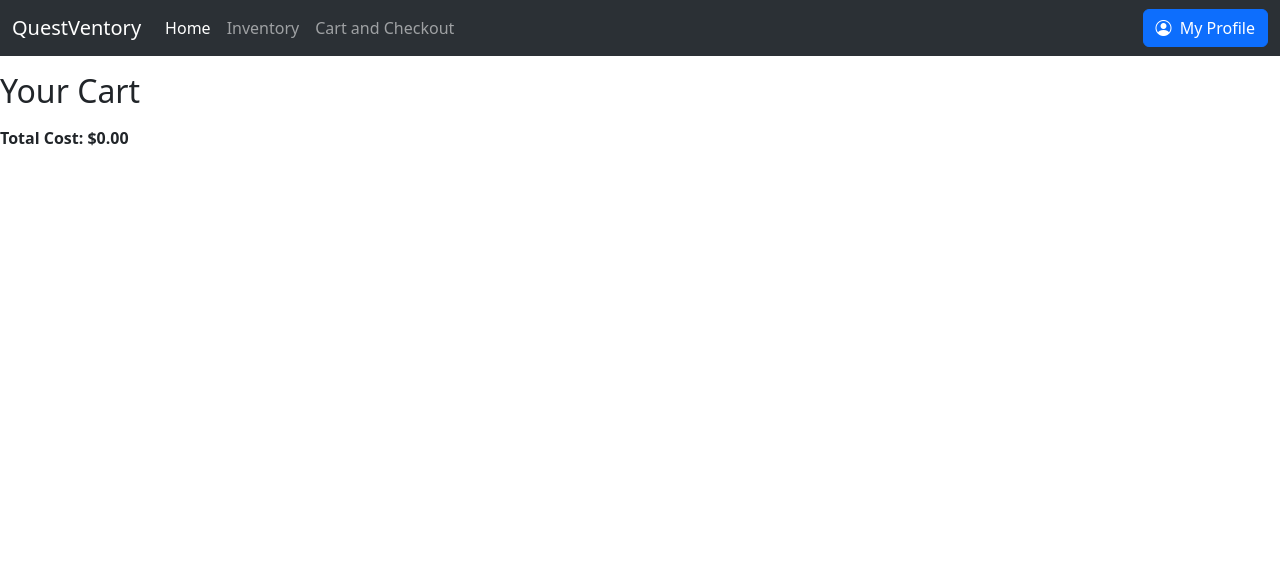
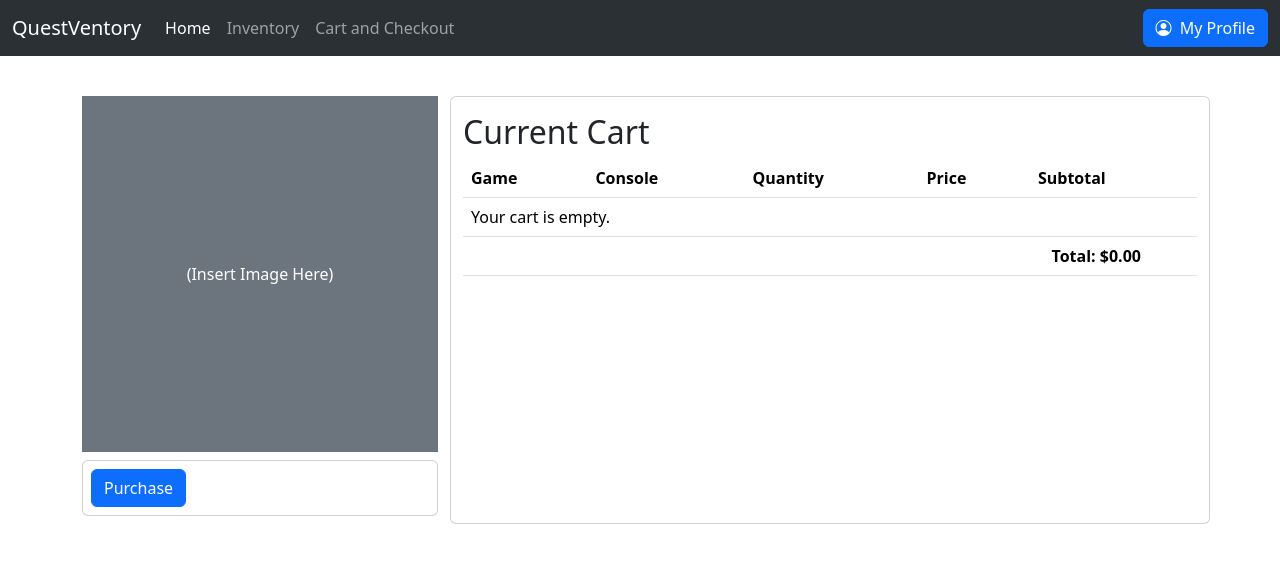
Before and after one commit to l0gnes/questventory, a Django app: page /checkout.html in a window 1280 px wide. Shown: the top 563 px of the page. Run offline with Django 5.2, Linux system fonts and the light colour scheme.

Commit message:
Checkout/Purchasing Works, Receipt too
It wooooooooooorks

```diff
--- a/questventory/Questventory_App/abstractGameFactory.py
+++ b/questventory/Questventory_App/abstractGameFactory.py
@@ -5,7 +5,7 @@ from .models import Game, Console, Developer, Genre, GameConsoleStock
 # The abstract factory instantiation for creating new game entries.
 class AbstractGameInventoryFactory(ABC):
     @abstractmethod
-    def create_game(self, title, release_date, developer_name, genre_ids, console_ids, stock):
+    def create_game(self, title, release_date, developer_name, genre_ids, console_ids, price, stock):
         pass
 
 
@@ -13,12 +13,12 @@ class GameInventoryFactory(AbstractGameInventoryFactory):
     # Atomic transaction makes sure that all the fields are valid before creating anything.
     # Nothing will be done if a field is not valid.
     @transaction.atomic
-    def create_game(self, title, release_date, developer_name, genre_ids, console_ids, stock):
+    def create_game(self, title, release_date, developer_name, genre_ids, console_ids, price, stock):
         # Create or get the Developer
         developer, _ = Developer.objects.get_or_create(name=developer_name)
 
         # Create the Game
-        game = Game.objects.create(title=title, release_date=release_date, developer=developer)
+        game = Game.objects.create(title=title, release_date=release_date, developer=developer, price=price)
 
         # Associate Genres
         genres = Genre.objects.filter(id__in=genre_ids)
--- a/questventory/Questventory_App/forms.py
+++ b/questventory/Questventory_App/forms.py
@@ -6,7 +6,7 @@ from .searchStrategy import (
 )
 
 class ComprehensiveGameForm(forms.ModelForm):
-    # Additional field for stock on a specific console
+    # Setting the initial stock for all consoles selected.
     stock = forms.IntegerField(min_value=0, required=True, label="Initial Stock")
 
     class Meta:
@@ -24,6 +24,7 @@ class ComprehensiveGameForm(forms.ModelForm):
         self.fields['developer'].queryset = Developer.objects.all()
         self.fields['consoles'].queryset = Console.objects.all()
         self.fields['genres'].queryset = Genre.objects.all()
+        self.fields['price'].widget = forms.NumberInput(attrs={'step': '0.01'})
 
     def save(self, commit=True):
         game = super().save(commit=False)
--- a/questventory/Questventory_App/models.py
+++ b/questventory/Questventory_App/models.py
@@ -62,11 +62,12 @@ class Game(models.Model):
 class GameConsoleStock(models.Model):
     game = models.ForeignKey(Game, on_delete=models.CASCADE)
     console = models.ForeignKey(Console, on_delete=models.CASCADE)
-    stock = models.IntegerField(default=0)  # Stock amount, starts at zero.
+    stock = models.IntegerField(default=0)
     is_low_stock = models.BooleanField(default=False)
 
+    # Makes sure that each game-console pair is unique.
     class Meta:
-        unique_together = ('game', 'console')  # Ensures each game-console pair is unique
+        unique_together = ('game', 'console')
 
     # This overwrites the default saving method. It enforces whenever this model is saved
     # to trigger the is_low_stock boolean.
--- a/questventory/Questventory_App/templates/checkout.html
+++ b/questventory/Questventory_App/templates/checkout.html
@@ -1,12 +1,59 @@
 {% extends "base.html" %}
 {% block content %}
-<h2>Your Cart</h2>
-<ul>
-    {% for item in cart %}
-        <li>
-            {{ item.game_title }} for {{ item.console_name }} - Quantity: {{ item.quantity }} - Price: ${{ item.price }} - Subtotal: ${{ item.item_total }}
-        </li>
-    {% endfor %}
-</ul>
-<strong>Total Cost: ${{ total_cost }}</strong>
+<div class="container my-4">
+    <div class="row">
+        <!-- Placeholder image section -->
+        <div class="col-md-4">
+            <div class="bg-secondary ratio ratio-1x1 d-flex align-items-center justify-content-center text-white">(Insert Image Here)</div>
+
+            <div class="card my-2 p-2">
+                <div class="d-flex flex-row gap-3">
+                    <form action="{% url 'purchase' %}" method="post" class="mb-0">
+                        {% csrf_token %}
+                        <button type="submit" class="btn btn-primary">Purchase</button>
+                    </form>
+                </div>
+            </div>
+        </div>
+
+        <!-- Game details section -->
+        <div class="d-flex flex-column col card py-3">
+            <div class="flex flex-row justify-content-between">
+                <h2 class="d-inline-flex">Current Cart</h2>
+            </div>
+
+            <table class="table" style="max-height: 80vh;">
+                <thead class="thead-dark">
+                    <tr>
+                        <th scope="col">Game</th>
+                        <th scope="col">Console</th>
+                        <th scope="col">Quantity</th>
+                        <th scope="col">Price</th>
+                        <th scope="col">Subtotal</th>
+                    </tr>
+                </thead>
+                <tbody>
+                    {% for item in cart %}
+                    <tr>
+                        {% comment %} <th scope="row">{{ forloop.counter }}</th> {% endcomment %}
+                        <td>{{ item.game_title }}</td>
+                        <td>{{ item.console }}</td>
+                        <td>{{ item.quantity }}</td>
+                        <td>${{ item.price }}</td>
+                        <td>${{ item.item_total }}</td>
+                    </tr>
+                    {% empty %}
+                    <tr>
+                        <td colspan="6">Your cart is empty.</td>
+                    </tr>
+                    {% endfor %}
+                    <tr>
+                        <td style="padding-right: 3.5rem;" align="right" colspan="5"><strong>Total: ${{ total_cost }}</strong></td>
+                    </tr>
+                </tbody>
+            </table>
+        </div>
+        </div>
+    </div>
+</div>
 {% endblock %}
--- a/questventory/Questventory_App/templates/home.html
+++ b/questventory/Questventory_App/templates/home.html
@@ -91,6 +91,10 @@
                         {{ form.consoles }}
                     </div>
                     <div class="mb-3">
+                        {{ form.price.label_tag }}
+                        {{ form.price }}
+                    </div>
+                    <div class="mb-3">
                         {{ form.stock.label_tag }}
                         {{ form.stock }}
                     </div>
--- a/questventory/Questventory_App/views.py
+++ b/questventory/Questventory_App/views.py
@@ -4,9 +4,11 @@ from .models import Game, Console, GameConsoleStock
 from .abstractGameFactory import GameInventoryFactory
 from .observerKeepTrackOfStock import global_stock_observer
 from django.db.models import Sum
+from django.db import transaction
 from django.views.decorators.http import require_POST
 from django.contrib import messages
 from decimal import Decimal
+from .builderPattern import ReceiptDirector, DetailedReceiptBuilder
 
 def home(request):
 
@@ -43,6 +45,7 @@ def home(request):
                 developer_name=developer_name,
                 genre_ids=genre_ids,
                 console_ids=console_ids,
+                price = price,
                 stock=stock,
 
             )
@@ -105,7 +108,7 @@ def addToCart(request, stock_id):
     # Creates a unique pair for the game-console combination in the cart.
     cart_pair = f"{game_id}_{console_id}"
 
-    # Fetch the game to get the price associated with it.
+    # Since the price is recorded in the Game model, we need to access it to get the price.
     game = get_object_or_404(Game, pk=game_id)
 
     # Since Django uses JSON for sessions, the price needs to be converted to a string
@@ -121,7 +124,8 @@ def addToCart(request, stock_id):
             'game_id': game_id,
             'console_id': console_id,
             'quantity': 1,
-            'price': price_string
+            'price': price_string,
+            'stock_id': stock_id
             }
 
     # Saves the cart in the session cookie.
@@ -151,3 +155,60 @@ def displayCart(request):
         })
 
     return render(request, 'checkout.html', {'cart': detailed_cart, 'total_cost': total_cost})
+
+# Atomic transaction ensures that all steps of the checkout process are correct.
+# If a part of the transaction fails, no transaction happens at all.
+@transaction.atomic
+def purchase(request):
+    cart = request.session.get('cart', {})
+    if not cart:
+        messages.error(request, "Your cart is empty.")
+        return redirect('checkout.html')
+
+    # Initialize receipt builder for use in checkout.
+    director = ReceiptDirector(DetailedReceiptBuilder())
+
+    items = []
+    try:
+        for key, item in cart.items():
+            stock_id = item.get('stock_id')
+            quantity = item.get('quantity')
+
+            # This code checks to make sure that there's a sufficient amount of stock
+            # for the items being purchased. If there's not enough, the purchase will
+            # throw an error and not go through.
+            print(f"Looking up GameConsoleStock with ID: {stock_id}")  # Debug output
+            stock = GameConsoleStock.objects.select_for_update().get(pk=stock_id)
+            if stock.stock < quantity:
+                raise ValueError(f"Not enough stock for {stock.game.title} on {stock.console.name}.")
+
+            stock.stock -= quantity
+            stock.save()
+
+            # Setting up the dict for the items that'll be placed on the receipt
+            # by the builder director.
+            dict_items = {
+                'title': stock.game.title,
+                'console': stock.console.name,
+                'quantity': quantity,
+                'price': item['price'],
+                'subtotal': str(Decimal(item['price']) * quantity)
+            }
+            items.append(dict_items)
+
+        # Using the director defined in the builder pattern to construct the
+        # receipt to be displayed.
+        director.construct_receipt(items, "Thank you for your purchase!")
+
+        # Clears the session cookie, and the cart goes with it.
+        del request.session['cart']
+
+    except ValueError as e:
+        # Rollback in case of error to make sure the database values don't
+        # get messed up.
+        transaction.set_rollback(True)
+        messages.error(request, str(e))
+        return redirect('checkout.html')
+
+    receipt = director.get_receipt()
+    return render(request, 'receipt.html', {'receipt': receipt})
--- a/questventory/questventory/urls.py
+++ b/questventory/questventory/urls.py
@@ -20,6 +20,11 @@ from django.views.generic import RedirectView
 
 from Questventory_App import views
 
+
+# Django uses URL path configurations to determine which views should be rendered
+# and also defines the URL that you see. Some of the URLs, like the gamedetail and
+# addToCart use the primary key (pk) for functions.
+
 urlpatterns = [
     path('', RedirectView.as_view(url='/home.html')),
     path('admin/', admin.site.urls),
@@ -28,6 +33,7 @@ urlpatterns = [
     path('inventory.html', views.allInventory, name='search_inventory'),
     path('gamedetail/<int:pk>', views.gameDetail, name='gameDetail' ),
     path('gamedetail/delete/<int:pk>/', views.deleteInventoryEntry, name='deleteInventoryEntry'),
-    path('add_to_cart/<int:stock_id>/', views.addToCart, name='addToCart'),
+    path('addToCart/<int:stock_id>/', views.addToCart, name='addToCart'),
     path('checkout.html', views.displayCart, name='checkout'),
+    path('receipt.html', views.purchase, name='purchase')
 ]
```
Also changed, not shown: questventory/Questventory_App/builderPattern.py (+4 -3 lines), questventory/Questventory_App/templates/receipt.html (added, +12 -0 lines).
